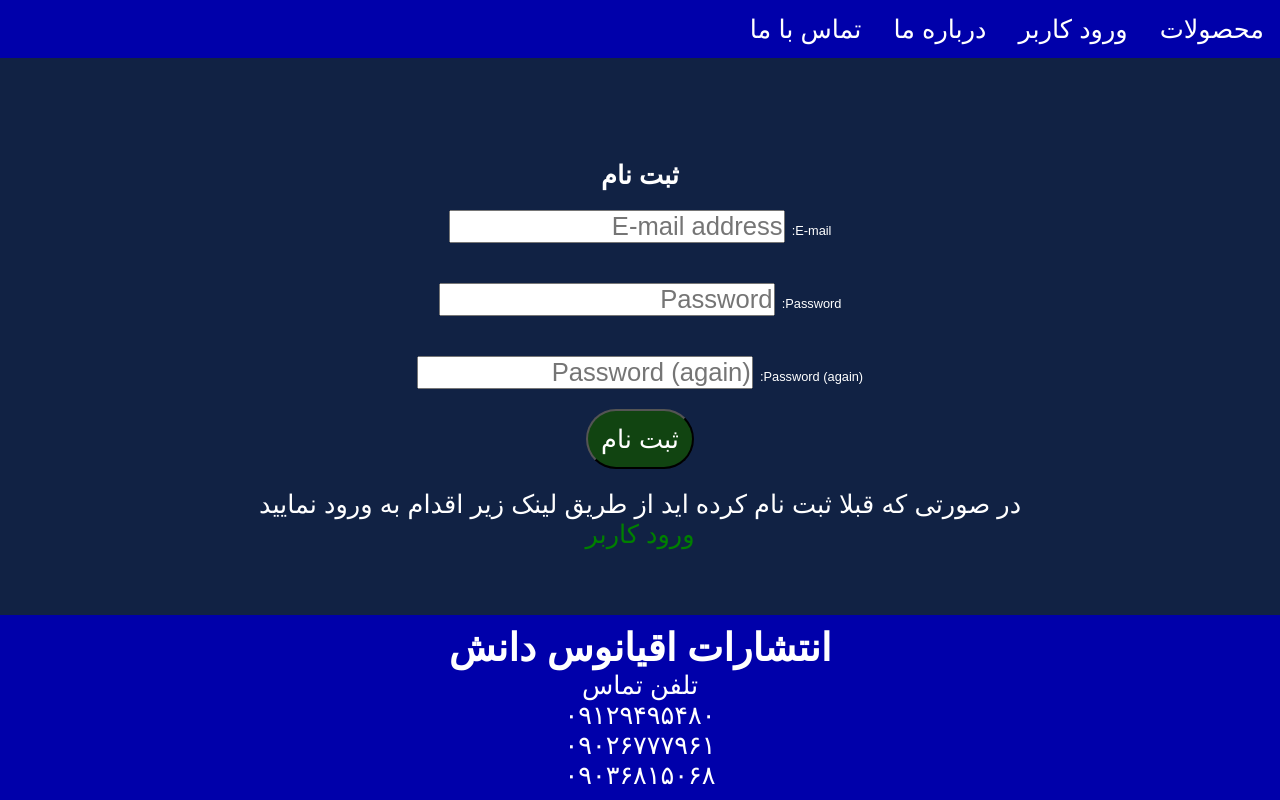
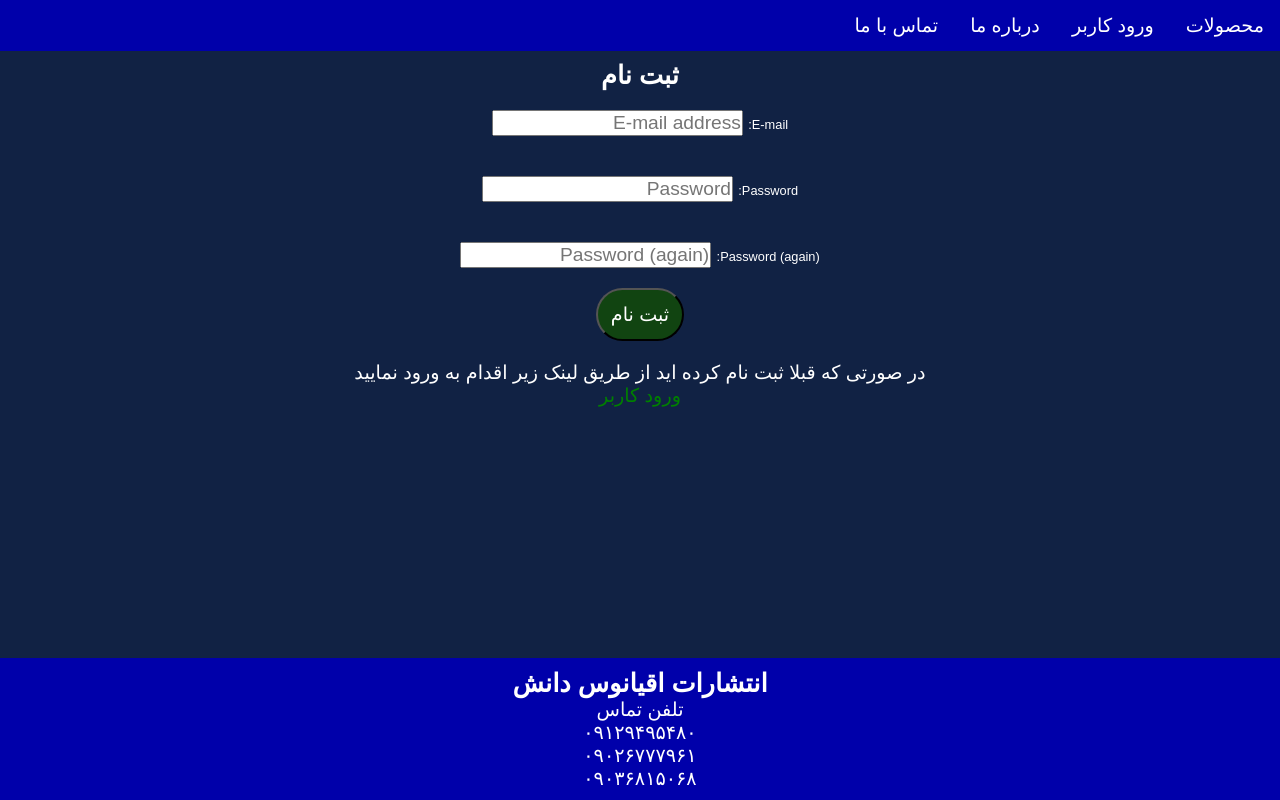
Before and after one commit to scorpion-HF/book_store, a Django app: page /accounts/signup/ in a window 1280 px wide. Run offline with Django 3.2, Linux system fonts and the light colour scheme; some web fonts are replaced.

Commit message:
merging 2 base.html changing font sizes

```diff
--- a/book_store/book_store/templates/base.html
+++ b/book_store/book_store/templates/base.html
@@ -1,17 +1,19 @@
 {% load static %}
 <html lang="en">
-    <head>
 <head>
     <meta content="text/html; charset=utf-8" http-equiv="Content-Type">
     <meta content="width=device-width, initial-scale=1" name="viewport">
     <link href="{% static 'main_style.css' %}" rel="stylesheet" type="text/css">
     <title>{% block title %}انتشارات اقیانوس دانش{% endblock %}</title>
-        </head>
+    {% block extra_head %}
+    {% endblock %}
 </head>
 <body>
-        <div class="topnav" id="Topnav">
-            <a class="{% if request.resolver_match.url_name == 'books_list' %} active {% endif %}" href="{% url 'catalog:books_list' %}">محصولات</a>
-            <a class="{% if request.resolver_match.url_name == 'account_login' %} active {% endif %}" href="{% url 'account_login' %}">ورود کاربر</a>
+<div class="topnav" id="myTopnav">
+    <a class="{% if request.resolver_match.url_name == 'books_list' %} active {% endif %}"
+       href="{% url 'catalog:books_list' %}">محصولات</a>
+    <a class="{% if request.resolver_match.url_name == 'account_login' %} active {% endif %}"
+       href="{% url 'account_login' %}">ورود کاربر</a>
     <a href="#contact">درباره ما</a>
     <a href="#about">تماس با ما</a>
     <a class="icon" href="javascript:void(0);" onclick="responsive_nav()" style="font-size:15px;">
@@ -22,6 +24,8 @@
         </div>
     </a>
 </div>
+{% block body %}
+
 {% if messages %}
 <div class="messages">
     <ul>
@@ -31,32 +35,13 @@
     </ul>
 </div>
 {% endif %}
-
+<div class="main-container">
     {% block content %}
-
     {% endblock %}
-        <script>
-            function responsive_nav() {
-              var x = document.getElementById("active");
-              if (x.className === "topnav") {
-                x.className += " responsive";
-              } else {
-                x.className = "topnav";
-              }
-            }
-            function active_nav_item() {
-              var x = document.getElementById("active");
-              if (x.className === "topnav") {
-                x.className += " responsive";
-              } else {
-                x.className = "topnav";
-              }
-            }
-
-            function menu_icon(x) {
-              x.classList.toggle("change");
-            }
-        </script>
+</div>
+{% endblock %}
+{% block extra_body %}
+{% endblock %}
 </body>
 <footer>
     <h3>انتشارات اقیانوس دانش</h3>
--- a/book_store/book_store/templates/static/main_style.css
+++ b/book_store/book_store/templates/static/main_style.css
@@ -46,9 +46,9 @@ body {
   background-color: var(--background-color);
 }
 
-a, input, button, p {font-size: 1vw;}
-h3 {font-size: 1.5vw;}
-h2 {font-size: 2vw;}
+a, input, button, p {font-size: 0.8vw;}
+h3 {font-size: 1vw;}
+h2 {font-size: 1.5vw;}
 
 /* navigation bar */
 
@@ -107,6 +107,13 @@ h2 {font-size: 2vw;}
 .change .bar3 {
   -webkit-transform: rotate(45deg) translate(-3px, -3px);
   transform: rotate(45deg) translate(-3px, -3px);
+}
+
+/* main container */
+
+.main-container {
+  text-align: center;
+  padding-top: 60px;
 }
 
 /* footer */
@@ -260,28 +267,23 @@ footer {
   list-style-type: none;
 }
 
-.form-container {
-  text-align: center;
-  padding-top: 20vh;
-}
-
-.form-container h1 {
+.main-container h1 {
   font-size: 2vw;
   color: var(--text-color);
 }
 
-.form-container p {
+.main-container p {
   text-align: center;
   direction: rtl;
   padding: 20px;
   color: var(--text-color);
 }
 
-.form-container form label {
+.main-container form label {
   color: var(--text-color);
 }
 
-.form-container button {
+.main-container button {
   background: none;
   background-color: var(--item-color);
   color: #fff;
@@ -290,11 +292,11 @@ footer {
   padding: 1vw;
 }
 
-.form-container .errorlist {
+.main-container .errorlist {
   color: red;
 }
 
-.form-container p a, a {
+.main-container p a, a {
   text-decoration: none;
   color: green;
 }
@@ -303,8 +305,8 @@ footer {
 
 @media screen and (max-width: 600px) {
   a, input, button, p {font-size: 3vw;}
-  h3 {font-size: 5vw;}
-  h2 {font-size: 6vw;}
+  h3 {font-size: 4vw;}
+  h2 {font-size: 5vw;}
   .topnav a:not(:first-child){
     display: none;
   }
@@ -360,9 +362,9 @@ footer {
 }
 
 @media screen and (min-device-width : 601px) and (max-device-width : 1024px) {
-  a, input, button, p {font-size: 2vw;}
-  h3 {font-size: 3vw;}
-  h2 {font-size: 3.5vw;}
+  a, input, button, p {font-size: 1.5vw;}
+  h3 {font-size: 2vw;}
+  h2 {font-size: 2.5vw;}
 
   .search
     {
--- a/book_store/users/templates/account/account_inactive.html
+++ b/book_store/users/templates/account/account_inactive.html
@@ -1,4 +1,4 @@
-{% extends "account/base.html" %}
+{% extends "base.html" %}
 {% block title %}حساب کاربری غیر فعال{% endblock %}
 {% block content %}
 <h1>حساب کاربری غیر فعال</h1>
--- a/book_store/users/templates/account/base.html
+++ /dev/null
@@ -1,48 +0,0 @@
-{% load static %}
-<html lang="en">
-  <head>
-    <meta content="text/html; charset=utf-8" http-equiv="Content-Type">
-    <meta content="width=device-width, initial-scale=1" name="viewport">
-    <link href="{% static 'main_style.css' %}" rel="stylesheet" type="text/css">
-    <title>{% block title %}انتشارات اقیانوس دانش{% endblock %}</title>
-    {% block extra_head %}
-    {% endblock %}
-  </head>
-  <body>
-    <div class="topnav" id="myTopnav">
-        <a class="{% if request.resolver_match.url_name == 'books_list' %} active {% endif %}" href="{% url 'catalog:books_list' %}">محصولات</a>
-        <a class="{% if request.resolver_match.url_name == 'account_login' %} active {% endif %}" href="{% url 'account_login' %}">ورود کاربر</a>
-        <a href="#contact">درباره ما</a>
-        <a href="#about">تماس با ما</a>
-        <a class="icon" href="javascript:void(0);" onclick="responsive_nav()" style="font-size:15px;">
-            <div class="icon_container" onclick="menu_icon(this)">
-                <div class="bar1"></div>
-                <div class="bar2"></div>
-                <div class="bar3"></div>
-            </div>
-        </a>
-    </div>
-    {% block body %}
-
-    {% if messages %}
-    <div class="messages">
-      <ul>
-        {% for message in messages %}
-        <li>{{message}}</li>
-        {% endfor %}
-      </ul>
-    </div>
-    {% endif %}
-    <div class="form-container">
-      {% block content %}
-      {% endblock %}
-    </div>
-    {% endblock %}
-    {% block extra_body %}
-    {% endblock %}
-  </body>
-  <footer>
-        <h3>انتشارات اقیانوس دانش</h3>
-        <p> تلفن تماس <br> ۰۹۱۲۹۴۹۵۴۸۰ <br> ۰۹۰۲۶۷۷۷۹۶۱ <br> ۰۹۰۳۶۸۱۵۰۶۸ </p>
-  </footer>
-</html>
--- a/book_store/users/templates/account/email.html
+++ b/book_store/users/templates/account/email.html
@@ -1,4 +1,4 @@
-{% extends "account/base.html" %}
+{% extends "base.html" %}
 {% block title %}آدرس های ایمیل{% endblock %}
 
 {% block content %}
--- a/book_store/users/templates/account/email_confirm.html
+++ b/book_store/users/templates/account/email_confirm.html
@@ -1,4 +1,4 @@
-{% extends "account/base.html" %}
+{% extends "base.html" %}
 {% block title %}تایید ایمیل{% endblock %}
 
 {% load account %}
--- a/book_store/users/templates/account/login.html
+++ b/book_store/users/templates/account/login.html
@@ -1,4 +1,4 @@
-{% extends "account/base.html" %}
+{% extends "base.html" %}
 {% block title %}ورود کاربر{% endblock %}
 
 {% load i18n static %}
--- a/book_store/users/templates/account/logout.html
+++ b/book_store/users/templates/account/logout.html
@@ -1,4 +1,4 @@
-{% extends "account/base.html" %}
+{% extends "base.html" %}
 {% block title %}خروج کاربر{% endblock %}
 {% block content %}
 <h1>خروج از حساب کاربری</h1>
--- a/book_store/users/templates/account/password_change.html
+++ b/book_store/users/templates/account/password_change.html
@@ -1,4 +1,4 @@
-{% extends "account/base.html" %}
+{% extends "base.html" %}
 {% block title %}تغییر کلمه عبور{% endblock %}
 
 {% block content %}
--- a/book_store/users/templates/account/password_reset.html
+++ b/book_store/users/templates/account/password_reset.html
@@ -1,4 +1,4 @@
-{% extends "account/base.html" %}
+{% extends "base.html" %}
 {% block title %}بازنشانی کلمه عبور{% endblock %}
 {% load account %}
 
@@ -14,7 +14,7 @@
     <form method="POST" action="{% url 'account_reset_password' %}" class="password_reset">
         {% csrf_token %}
         {{ form.as_p }}
-        <input type="submit" value="{% trans 'Reset My Password' %}" />
+        <button class="primaryAction" type="submit">بازنشانی کلمه عبور</button>
     </form>
 
     <p> در صورت بروز مشکل با ما تماس بگیرید </p>
--- a/book_store/users/templates/account/password_reset_done.html
+++ b/book_store/users/templates/account/password_reset_done.html
@@ -1,4 +1,4 @@
-{% extends "account/base.html" %}
+{% extends "base.html" %}
 {% block title %}بازنشانی کلمه عبور{% endblock %}
 {% load account %}
 
--- a/book_store/users/templates/account/password_reset_from_key.html
+++ b/book_store/users/templates/account/password_reset_from_key.html
@@ -1,4 +1,4 @@
-{% extends "account/base.html" %}
+{% extends "base.html" %}
 {% block title %}بازنشانی کلمه عبور{% endblock %}
 {% block content %}
     <h1>{% if token_fail %}خطای شناسه{% else %}تغییر کلمه عبور{% endif %}</h1>
--- a/book_store/users/templates/account/password_reset_from_key_done.html
+++ b/book_store/users/templates/account/password_reset_from_key_done.html
@@ -1,4 +1,4 @@
-{% extends "account/base.html" %}
+{% extends "base.html" %}
 {% block title %}بازنشانی کلمه عبور{% endblock %}
 {% block content %}
     <h1>تغییر کلمه عبور</h1>
--- a/book_store/users/templates/account/password_set.html
+++ b/book_store/users/templates/account/password_set.html
@@ -1,4 +1,4 @@
-{% extends "account/base.html" %}
+{% extends "base.html" %}
 {% block title %}ثبت کلمه عبور{% endblock %}
 {% block content %}
     <h1>ثبت کلمه عبور</h1>
--- a/book_store/users/templates/account/signup.html
+++ b/book_store/users/templates/account/signup.html
@@ -1,4 +1,4 @@
-{% extends "account/base.html" %}
+{% extends "base.html" %}
 {% block title %}ثبت نام{% endblock %}
 {% block content %}
 <h1> ثبت نام </h1>
--- a/book_store/users/templates/account/signup_closed.html
+++ b/book_store/users/templates/account/signup_closed.html
@@ -1,4 +1,4 @@
-{% extends "account/base.html" %}
+{% extends "base.html" %}
 {% block title %}ثبت نام{% endblock %}
 {% block content %}
 <h1>ثبت نام بسته است</h1>
--- a/book_store/users/templates/account/verification_sent.html
+++ b/book_store/users/templates/account/verification_sent.html
@@ -1,4 +1,4 @@
-{% extends "account/base.html" %}
+{% extends "base.html" %}
 {% block title %}تایید ایمیل{% endblock %}
 {% block content %}
     <h1>آدرس ایمیل خود را تایید کنید</h1>
--- a/book_store/users/templates/account/verified_email_required.html
+++ b/book_store/users/templates/account/verified_email_required.html
@@ -1,4 +1,4 @@
-{% extends "account/base.html" %}
+{% extends "base.html" %}
 {% block title %}تایید ایمیل{% endblock %}
 {% block content %}
 <h1>آدرس ایمیل خود را تایید کنید</h1>
```
Lines whose indentation alone changed are shown as unchanged.
